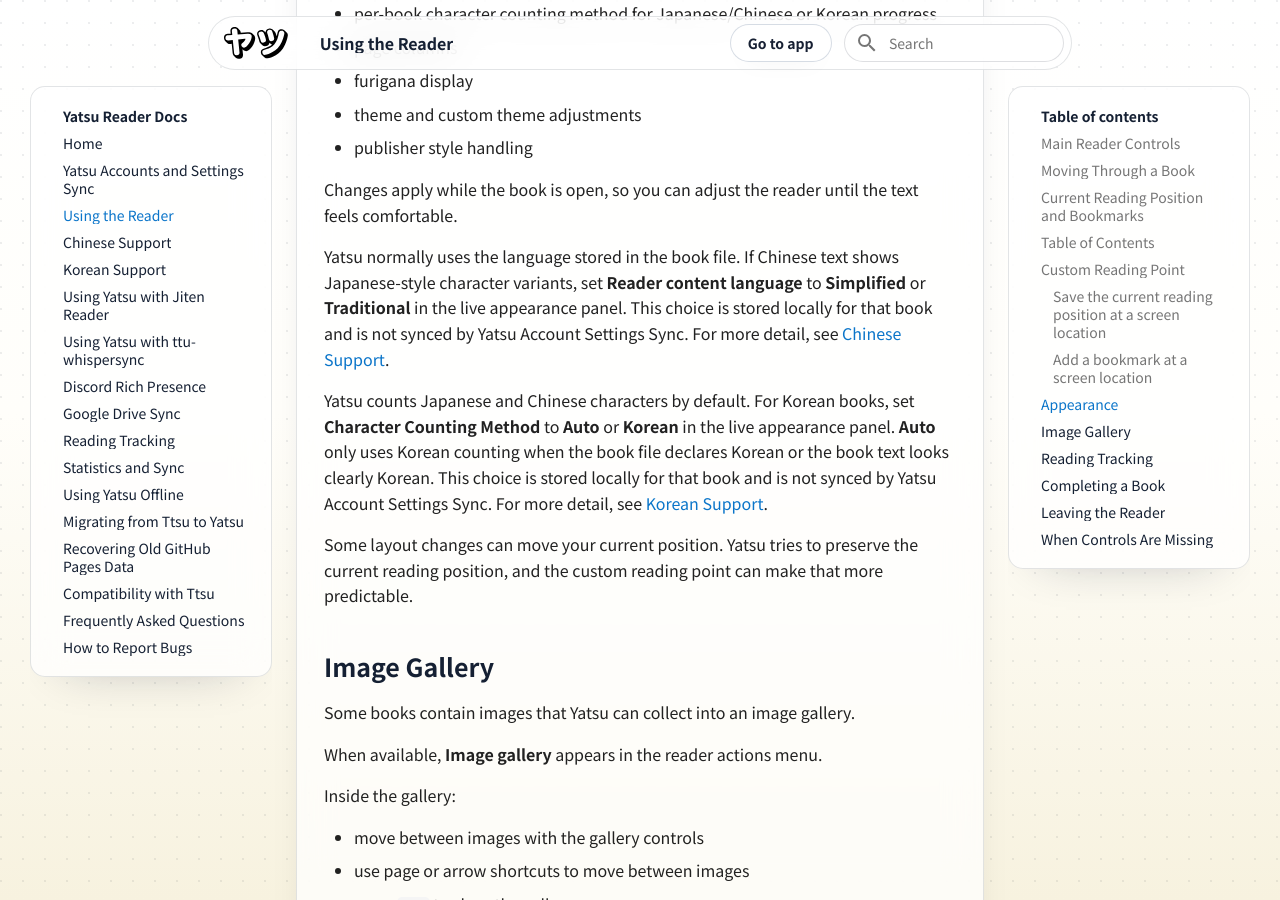
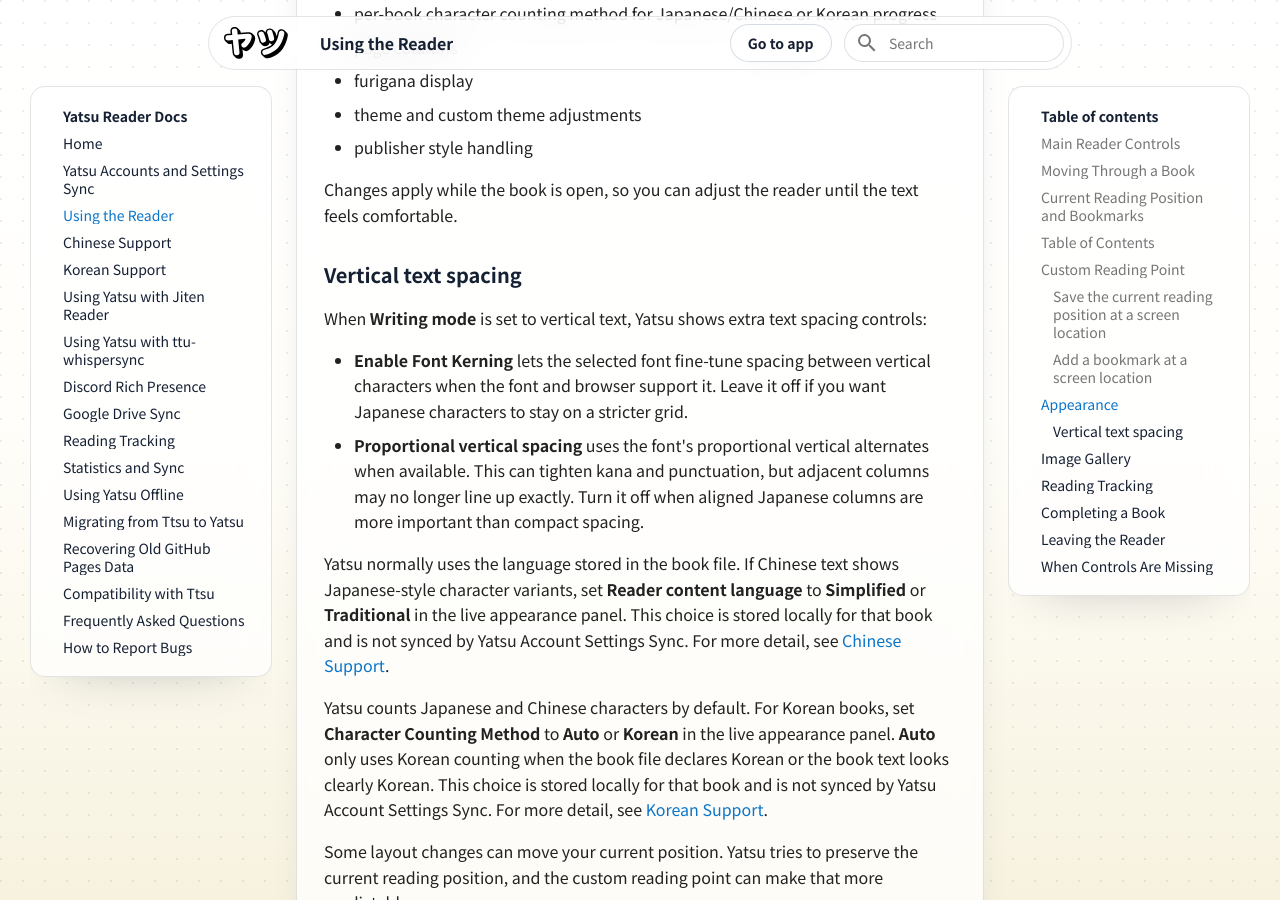
Before and after one commit to ytrms/yatsu-reader-docs, an MkDocs documentation site: the page built from docs/reader.md, in a window 1280 px wide and 900 px high, scrolled down 6048 px. Built offline with MkDocs 1.6.1 and Material for MkDocs 9.7.7, drawn with Linux system fonts in a browser that asks for light colours.

Commit message:
docs: document vertical text spacing settings

```diff
--- a/docs/reader.md
+++ b/docs/reader.md
@@ -182,6 +182,13 @@
 
 Changes apply while the book is open, so you can adjust the reader until the text feels comfortable.
 
+### Vertical text spacing
+
+When **Writing mode** is set to vertical text, Yatsu shows extra text spacing controls:
+
+- **Enable Font Kerning** lets the selected font fine-tune spacing between vertical characters when the font and browser support it. Leave it off if you want Japanese characters to stay on a stricter grid.
+- **Proportional vertical spacing** uses the font's proportional vertical alternates when available. This can tighten kana and punctuation, but adjacent columns may no longer line up exactly. Turn it off when aligned Japanese columns are more important than compact spacing.
+
 Yatsu normally uses the language stored in the book file. If Chinese text shows Japanese-style character variants, set **Reader content language** to **Simplified** or **Traditional** in the live appearance panel. This choice is stored locally for that book and is not synced by Yatsu Account Settings Sync. For more detail, see [Chinese Support](chinese-support.md).
 
 Yatsu counts Japanese and Chinese characters by default. For Korean books, set **Character Counting Method** to **Auto** or **Korean** in the live appearance panel. **Auto** only uses Korean counting when the book file declares Korean or the book text looks clearly Korean. This choice is stored locally for that book and is not synced by Yatsu Account Settings Sync. For more detail, see [Korean Support](korean-support.md).
```
